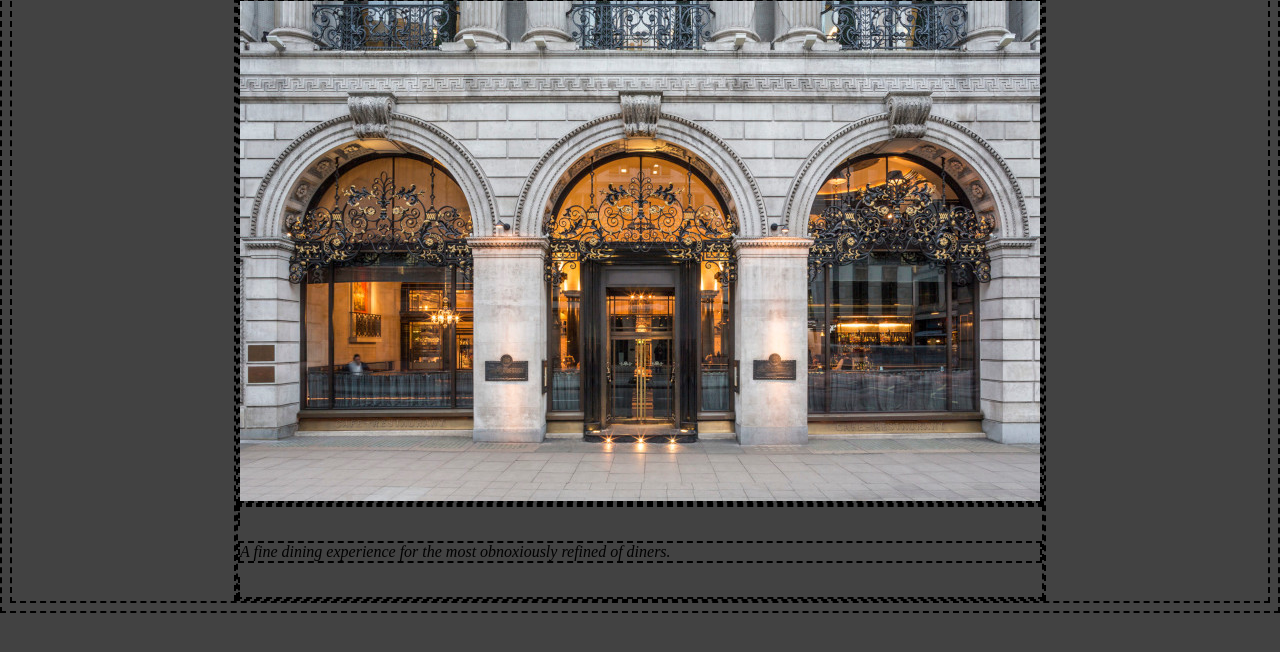
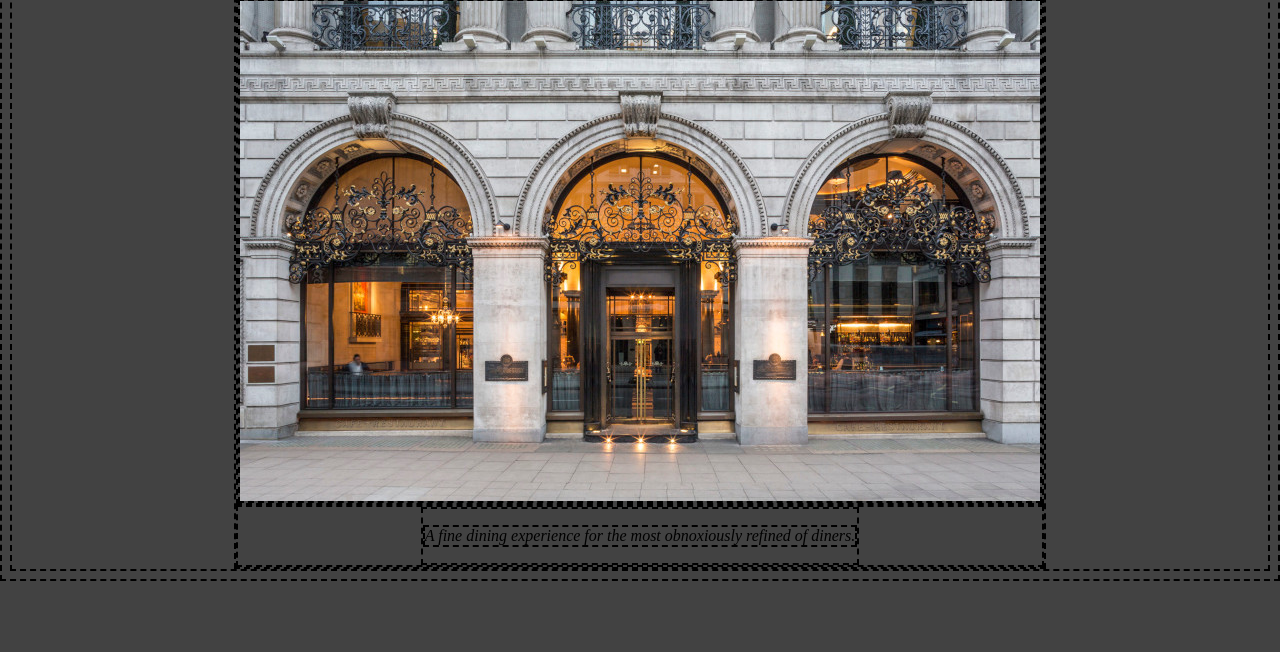
Before and after one commit to p-stevenson/TOP-restaurant, a website built with webpack: page src/index.html in a window 1280 px wide. Shown: the part 138-790 px from the top of the page. Built offline with nearby package versions, Linux system fonts and the light colour scheme.

Commit message:
Add eleCreate utility function to home.js

```diff
--- a/src/home.js
+++ b/src/home.js
@@ -1,33 +1,40 @@
 import frontEntrance from './images/tfrFront.jpg'
+
+const eleCreate = function (type, attributes = {}, parentElement) {
+	const element = document.createElement(type);
+	for (const attribute in attributes) {
+		if (attribute === 'textContent') {
+			element.textContent = attributes[attribute];
+		} else if (attribute === 'src') {
+			element.src = attributes[attribute];
+		} else {
+			element.setAttribute(attribute, attributes[attribute]);
+		}
+	}
+	if (parentElement) {
+		parentElement.appendChild(element);
+	}
+	return element;
+}
 
 export function displayContent() {
 	const mainContainer = document.getElementById('divcontent');
-	const headingContainer = document.createElement('div');
-	headingContainer.id = 'headingContainer';
-	mainContainer.appendChild(headingContainer);
 
-	const mainHeading = document.createElement('h1');
-	mainHeading.textContent = ('The Taste Tester');
-	headingContainer.appendChild(mainHeading)
+	const headingContainer = eleCreate('div', {id: 'headingContainer'}, mainContainer)
+	eleCreate('h1', {id: 'mainHeading', textContent: 'The Taste Tester'}, headingContainer)
 
-	const heroContainer = document.createElement('div');
-	heroContainer.id = 'heroContainer';
-	mainContainer.appendChild(heroContainer);
+	const heroContainer = eleCreate('div', {id: 'heroContainer'}, mainContainer)
+	eleCreate('img', {
+		id: 'heroImg',
+		alt: 'The Grand front entrance of the restaruant',
+		height: 500,
+		src: frontEntrance
+	}, heroContainer);
 
-	const heroImg = document.createElement('img');
-	heroImg.src = frontEntrance;
-	heroContainer.appendChild(heroImg);
-
-	const taglineContainer = document.createElement('div');
-	taglineContainer.id = 'taglineContainer';
-	mainContainer.appendChild(taglineContainer);
-
-	const emphasize = document.createElement("em");
-
-	taglineContainer.appendChild(emphasize);
-
-	const tagline = document.createElement('p');
-	tagline.id = 'tagline';
-	tagline.textContent = 'A fine dining experience for the most obnoxiously refined of diners.';
-	emphasize.appendChild(tagline);
+	const taglineContainer = eleCreate('div', {id: 'taglineContainer'}, mainContainer);
+	const emphasize = eleCreate('em', {}, taglineContainer);
+	eleCreate('p', {
+		id: 'tagline',
+		textContent: 'A fine dining experience for the most obnoxiously refined of diners.'
+	}, emphasize)
 }
--- a/src/style.css
+++ b/src/style.css
@@ -14,7 +14,15 @@ H1 {
 	color: hotpink;
 	justify-content: center;
 	font-family: "Roboto Mono";
+}
 
+#taglineContainer {
+	display: flex;
+	justify-content: center;
+}
+
+#tagline {
+	font-family: "Roboto Mono";
 }
 
 button {
```
